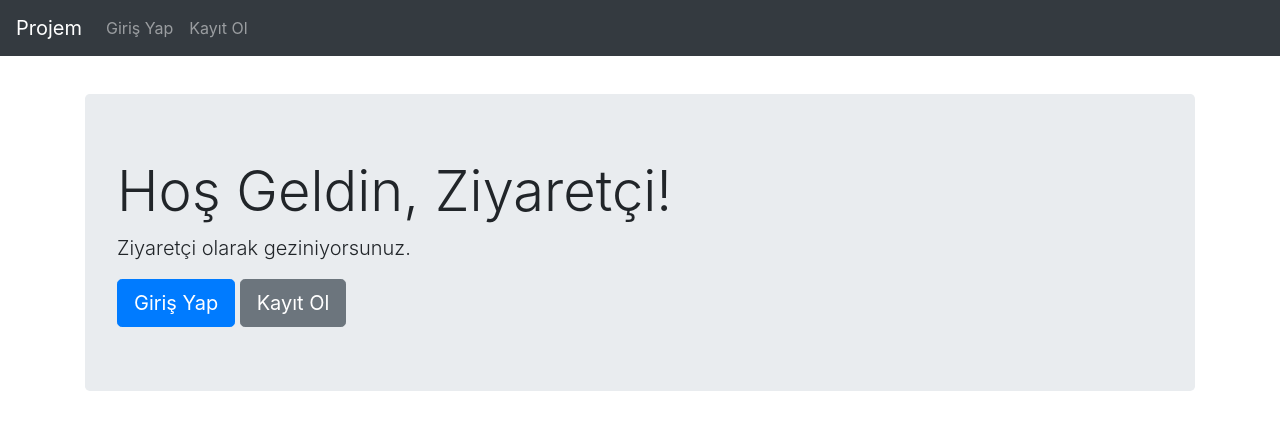
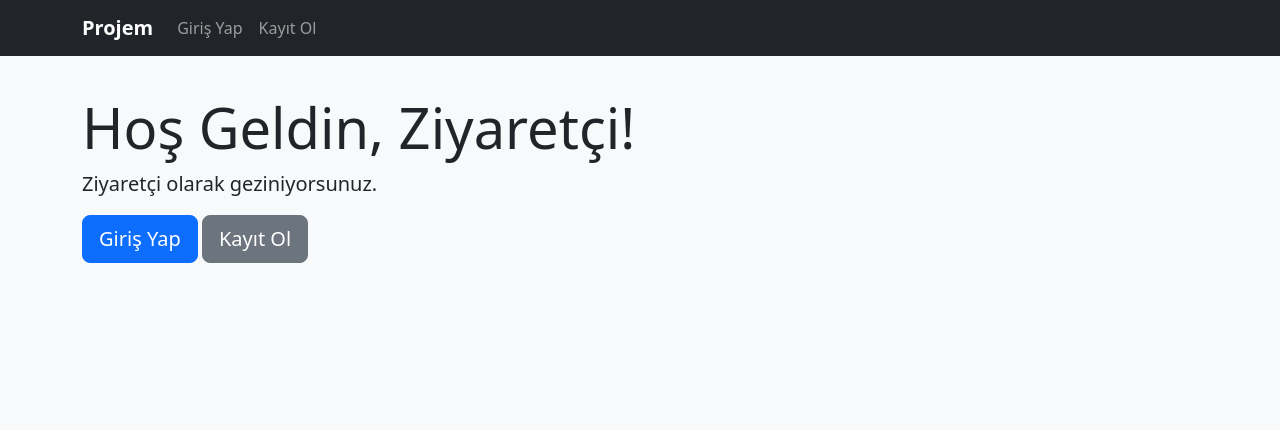
Before and after one commit to HGAKGUMUS/myFlask, a Flask app: page / in a window 1280 px wide. Shown: the top 430 px of the page. Run offline with Flask 3, Linux system fonts and the light colour scheme; some libraries are stand-ins or nearby versions.

Commit message:
Tüm dosyalar push için güncellendi

```diff
--- a/templates/base.html
+++ b/templates/base.html
@@ -4,33 +4,60 @@
   <meta charset="UTF-8">
   <title>{% block title %}Projem{% endblock %}</title>
   <meta name="viewport" content="width=device-width, initial-scale=1">
-  <!-- Bootstrap CSS -->
-  <link rel="stylesheet" href="https://stackpath.bootstrapcdn.com/bootstrap/4.5.2/css/bootstrap.min.css">
+  <!-- Bootstrap 5 CSS -->
+  <link href="https://cdn.jsdelivr.net/npm/bootstrap@5.3.0/dist/css/bootstrap.min.css" rel="stylesheet">
   <style>
-    body { padding-top: 70px; }
+    body {
+      padding-top: 70px;
+      background-color: #f8f9fa;
+    }
+    .navbar-brand {
+      font-weight: bold;
+    }
+    /* İsteğe bağlı özel stiller */
+    .btn-custom {
+      background-color: #0d6efd;
+      color: #fff;
+    }
   </style>
   {% block head %}{% endblock %}
 </head>
 <body>
   <nav class="navbar navbar-expand-lg navbar-dark bg-dark fixed-top">
+    <div class="container">
       <a class="navbar-brand" href="{{ url_for('home') }}">Projem</a>
-    <div class="collapse navbar-collapse">
-      <ul class="navbar-nav mr-auto">
+      <button class="navbar-toggler" type="button" data-bs-toggle="collapse" data-bs-target="#navbarContent"
+         aria-controls="navbarContent" aria-expanded="false" aria-label="Toggle navigation">
+        <span class="navbar-toggler-icon"></span>
+      </button>
+      <div class="collapse navbar-collapse" id="navbarContent">
+        <ul class="navbar-nav me-auto mb-2 mb-lg-0">
           {% if session.get("user_id") %}
-          <li class="nav-item"><a class="nav-link" href="{{ url_for('home') }}">Ana Sayfa</a></li>
-          <li class="nav-item"><a class="nav-link" href="{{ url_for('sports') }}">Spor Programları</a></li>
-          <li class="nav-item"><a class="nav-link" href="{{ url_for('logout') }}">Çıkış Yap</a></li>
+          <li class="nav-item">
+            <a class="nav-link" href="{{ url_for('home') }}">Ana Sayfa</a>
+          </li>
+          <li class="nav-item">
+            <a class="nav-link" href="{{ url_for('sports') }}">Spor Programları</a>
+          </li>
+          <li class="nav-item">
+            <a class="nav-link" href="{{ url_for('logout') }}">Çıkış Yap</a>
+          </li>
           {% else %}
-          <li class="nav-item"><a class="nav-link" href="{{ url_for('login') }}">Giriş Yap</a></li>
-          <li class="nav-item"><a class="nav-link" href="{{ url_for('register') }}">Kayıt Ol</a></li>
+          <li class="nav-item">
+            <a class="nav-link" href="{{ url_for('login') }}">Giriş Yap</a>
+          </li>
+          <li class="nav-item">
+            <a class="nav-link" href="{{ url_for('register') }}">Kayıt Ol</a>
+          </li>
           {% endif %}
         </ul>
       </div>
+    </div>
   </nav>
-  <div class="container">
+  <div class="container mt-4">
     {% with messages = get_flashed_messages() %}
       {% if messages %}
-        <div class="alert alert-info mt-2">
+      <div class="alert alert-info">
         {% for message in messages %}
         <div>{{ message }}</div>
         {% endfor %}
@@ -39,11 +66,8 @@
     {% endwith %}
     {% block content %}{% endblock %}
   </div>
-  <!-- Bootstrap JS ve bağımlılıkları -->
-  <script src="https://code.jquery.com/jquery-3.5.1.slim.min.js"></script>
-  <script src="https://cdn.jsdelivr.net/npm/popper.js@1.16.1/dist/umd/popper.min.js"></script>
-  <script src="https://stackpath.bootstrapcdn.com/bootstrap/4.5.2/js/bootstrap.min.js"></script>
+  <!-- Bootstrap 5 JS -->
+  <script src="https://cdn.jsdelivr.net/npm/bootstrap@5.3.0/dist/js/bootstrap.bundle.min.js"></script>
   {% block scripts %}{% endblock %}
 </body>
 </html>
-<!-- Dummy değişiklik: commit test -->
```
Lines whose indentation alone changed are shown as unchanged.
